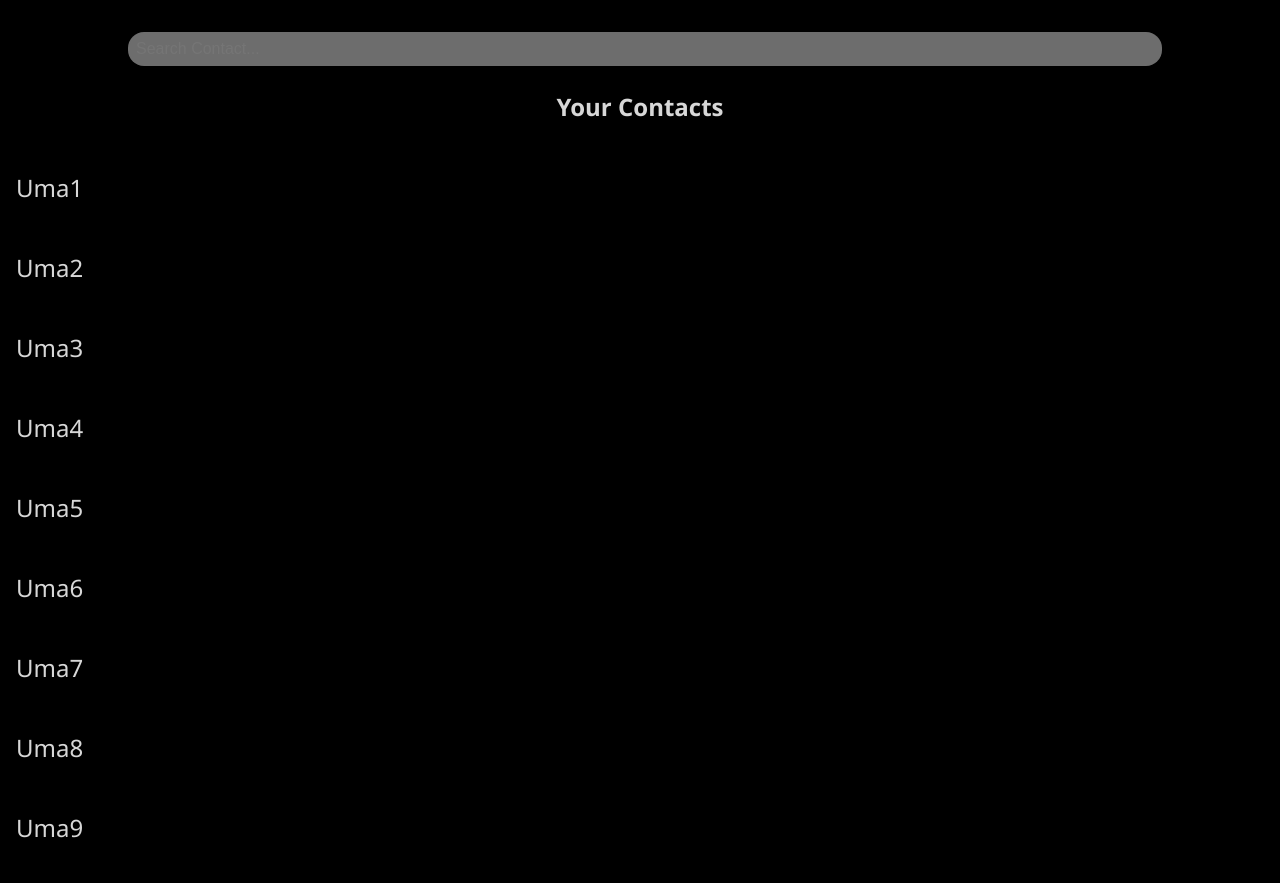
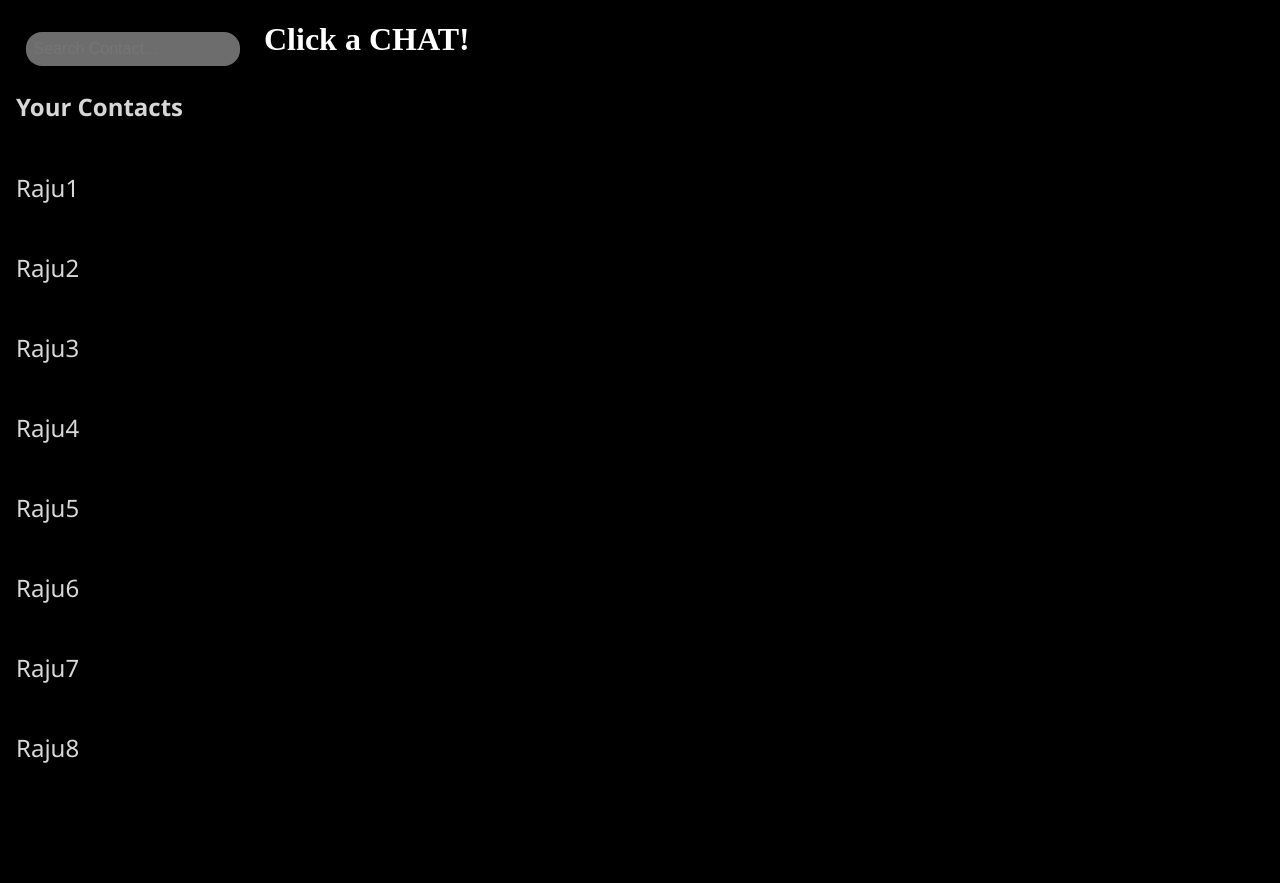
Before and after one commit to uma899/test, a plain HTML site: page index.html in a window 1280 px wide. After the commit the page ends 803 px from the top, so only its background shows below. Drawn offline with Linux system fonts and the light colour scheme.

Commit message:
Add files via upload

```diff
--- a/index.html
+++ b/index.html
@@ -10,6 +10,7 @@
   </head>
   <body>
     <div class="container">
+      <div class="leftDiv">
         <input
           type="text"
           name="search"
@@ -19,6 +20,17 @@
 
         <p class="heading">Your Contacts</p>
         <ul class="contacts" id="contacts"></ul>
+      </div>
+      <div class="rightDiv">
+        <iframe
+          id="inlineFrameExample"
+          title="Inline Frame Example"
+          width="300"
+          height="200"
+          src="./t.html"
+        >
+        </iframe>
+      </div>
     </div>
     <script src="./script.js"></script>
 
--- a/script.js
+++ b/script.js
@@ -1,55 +1,87 @@
 const list = [
   {
     id: 1,
-    name: "Uma1",
+    name: "Raju1",
     phone: 121385,
   },
   {
     id: 2,
-    name: "Uma2",
+    name: "Raju2",
     phone: 212385,
   },
   {
     id: 3,
-    name: "Uma3",
+    name: "Raju3",
     phone: 132385,
   },
   {
     id: 4,
-    name: "Uma4",
+    name: "Raju4",
     phone: 124385,
   },
   {
     id: 5,
-    name: "Uma5",
+    name: "Raju5",
     phone: 125385,
   },
   {
     id: 6,
-    name: "Uma6",
+    name: "Raju6",
     phone: 123856,
   },
   {
     id: 7,
-    name: "Uma7",
+    name: "Raju7",
     phone: 123857,
   },
   {
     id: 8,
-    name: "Uma8",
+    name: "Raju8",
     phone: 187235,
   },
   {
     id: 9,
-    name: "Uma9",
+    name: "Raju9",
     phone: 129385,
+  },
+  {
+    id: 10,
+    name: "Raju10",
+    phone: 120385,
+  },  {
+    id: 11,
+    name: "Raju11",
+    phone: 121185,
+  },  {
+    id: 12,
+    name: "Raju12",
+    phone: 121285,
   },
 ];
 
-const fragment = document.createDocumentFragment();
 const contacts = document.getElementById("contacts");
 
-list.forEach((e) => {
+
+let screenTotalWidth = screen.width;
+
+window.addEventListener('resize', handleResize);
+
+function handleResize(){
+  screenTotalWidth = screen.width;
+}
+
+
+document.addEventListener("DOMContentLoaded", (e) => {
+
+  document.getElementById("search").value = "";
+  renderContacts(list);
+});
+
+function renderContacts(filteredList) {
+  const fragment = document.createDocumentFragment();
+
+  contacts.innerHTML = "";
+  filteredList.forEach((e) => {
     const li = document.createElement("li");
     li.innerHTML = `<p style="z-index: 6;">${e.name}</p>`;
     li.setAttribute("id", e.id);
@@ -59,18 +91,50 @@ list.forEach((e) => {
   });
 
   contacts.appendChild(fragment);
+}
+
+
+let debounceTimeout;
+
+
+search.addEventListener("keyup", (e) => {
+  let searchValue = document.getElementById("search").value;
+
+  clearTimeout(debounceTimeout);
+  debounceTimeout = setTimeout(() => {
+    renderContacts(filterList(searchValue));
+  }, 200)
+});
+
+function filterList(searchValue) {
+  if (!searchValue) {
+    return list;
+  }
+  let filteredList = [];
+  list.forEach((e) => {
+    if (e.name.includes(searchValue)) {
+      filteredList.push(e);
+    }
+  });
+  return filteredList;
+}
 
 contacts.addEventListener("click", function (event) {
+  let redirectURL = `./chat.html?contact=${event.target.getAttribute("phone")}&name=${event.target.getAttribute("name")}`
   if (event.target.tagName === "LI") {
     event.target.innerHTML =
       event.target.innerHTML +
       `<div class='circle' style = "left: ${event.clientX}px"></div>`;
 
     setTimeout(() => {
-      document.querySelector('.circle').remove()
-      window.location.href = `./chat.html?contact=${event.target.getAttribute(
-        "phone"
-      )}&name=${event.target.getAttribute("name")}`;
+      document.querySelector(".circle").remove();
+      if (screenTotalWidth >= 700){
+        let chatWindow = document.querySelector('iframe');
+        chatWindow.setAttribute('src', redirectURL)
+      }
+      else{
+        window.location.href = redirectURL;
+      }
     }, 300);
   }
 });
--- a/styles.css
+++ b/styles.css
@@ -28,8 +28,10 @@ li {
 
 
 .contacts {
-    /* border: 1px solid white; */
+    height: 80vh;
+    overflow: scroll;
     padding: 0;
+    scrollbar-width: 0;
 }
 
 #search {
@@ -37,27 +39,27 @@ li {
     border: none;
     border-radius: 1rem;
     width: 80%;
-    height: 2rem;
-    margin-top: 2rem;
+    height: 4vh;
+    margin-top: 4vh;
     color: rgb(236, 236, 236);
     font-size: 1rem;
     padding-left: 0.5rem;
     margin-left: 10%;
 }
 
-#search:focus{
+#search:focus {
     outline: none;
 }
-/* .container {
+
+
+.container {
     display: flex;
     flex-direction: column;
-    align-items: center;
-    position: relative;
-} */
+}
 
 .heading {
     font-weight: 700;
-    font-size: 1.5rem;
+    font-size: 3vh;
     text-align: center;
 }
 
@@ -65,7 +67,7 @@ li {
     background-color: rgb(42, 42, 42);
 }
 
-.circle{
+.circle {
     position: absolute;
     top: 50%;
     /* left: 50%; */
@@ -80,17 +82,44 @@ li {
 }
 
 @keyframes expand {
-    from{
+    from {
         height: 5rem;
         opacity: 1;
     }
 
-    to{
+    to {
         height: 50rem;
         opacity: 0;
     }
 }
 
-.hide{
+.hide {
     display: hidden;
 }
+
+
+iframe {
+    border: none;
+    display: none;
+    height: 100vh;
+    width: 100%;
+
+}
+
+@media screen and (width >=700px) {
+
+    .container {
+        display: grid;
+        grid-template-columns: 1fr 4fr;
+    }
+
+    iframe {
+        display: block;
+    }
+
+    .heading {
+        padding-left: 1rem;
+        text-align: left;
+    }
+
+}
--- a/styles2.css
+++ b/styles2.css
@@ -48,5 +48,4 @@ header {
     height: 75vh;
     overflow: scroll;
     padding: 1rem;
-    scrollbar-width: none;
 }
--- /dev/null
+++ b/t.html
@@ -0,0 +1,12 @@
+<!DOCTYPE html>
+<html lang="en">
+<head>
+    <meta charset="UTF-8">
+    <meta name="viewport" content="width=device-width, initial-scale=1.0">
+    <title>Document</title>
+</head>
+
+<body>
+    <h1 style="color: white;">Click a CHAT!</h1>
+</body>
+</html>
```
Lines whose indentation alone changed are shown as unchanged.
